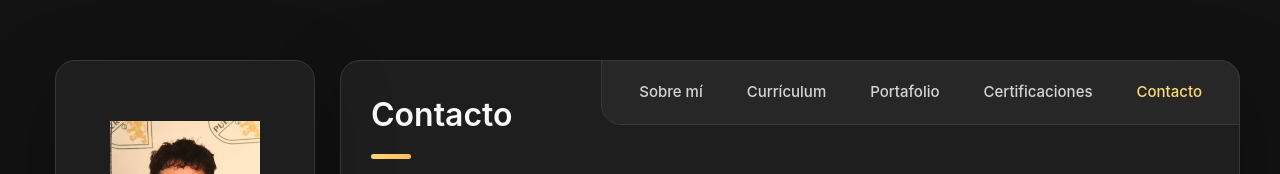
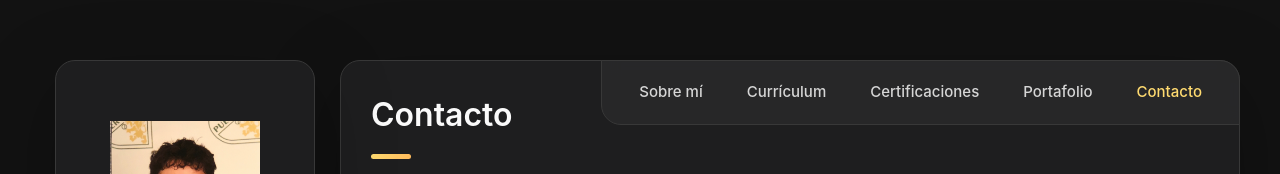
Before and after one commit to javiertorrecilla/personalPortfolio, a React (Vite) app: page /contacto in a window 1280 px wide. Shown: the top 174 px of the page. Built offline with nearby package versions, Linux system fonts and the light colour scheme.

Commit message:
Update Navbar.jsx

```diff
--- a/src/components/Navbar.jsx
+++ b/src/components/Navbar.jsx
@@ -6,8 +6,8 @@ export default function Navbar() {
   const navItems = [
     { name: "Sobre mí", path: "/" },
     { name: "Currículum", path: "/curriculum" },
+    { name: "Certificaciones", path: "/certificaciones" },
     { name: "Portafolio", path: "/portfolio" },
-    { name: "Certificaciones", path: "/certificaciones" },
     { name: "Contacto", path: "/contacto" },
   ];
 
```
